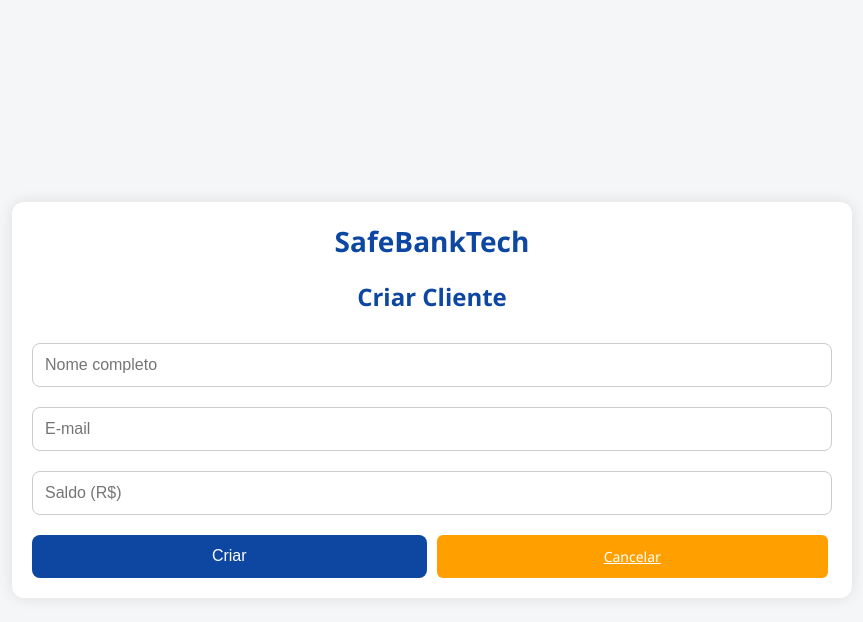
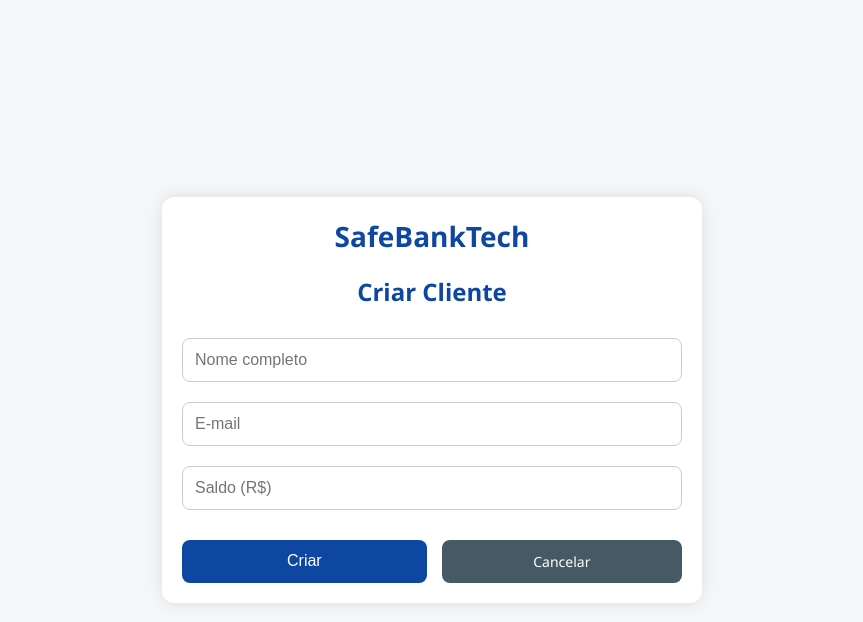
Before and after one commit to HighToxic/Trabalho, a Flask app: page /novo in a window 1280 px wide. Shown: the top 622 px of the page, without its empty margins (208-1071 px from the left). Run offline with Flask 3, Linux system fonts and the light colour scheme; a user stored in the database is signed in; some libraries are stand-ins or nearby versions.

Commit message:
Update form_cliente.html

```diff
--- a/fintech-painel/templates/form_cliente.html
+++ b/fintech-painel/templates/form_cliente.html
@@ -5,26 +5,39 @@
     <title>{{ acao }} Cliente - SafeBankTech</title>
     <link rel="stylesheet" href="{{ url_for('static', filename='style.css') }}">
     <meta name="viewport" content="width=device-width, initial-scale=1.0">
-
 </head>
 <body>
     <div class="centralizado-vertical">
-        <div class="container">
+        <div class="container" style="max-width: 500px;">
             <div class="brand">SafeBankTech</div>
             <h2>{{ acao }} Cliente</h2>
+
             <form method="post">
                 <div class="input-group">
-                    <input type="text" name="nome" placeholder="Nome completo" required value="{{ cliente[1] if cliente else '' }}">
+                    <!-- ATUALIZADO: Usando cliente['nome'] -->
+                    <input type="text" name="nome" placeholder="Nome completo" required
+                           value="{{ cliente['nome'] if cliente else '' }}">
                 </div>
                 <div class="input-group">
-                    <input type="email" name="email" placeholder="E-mail" required value="{{ cliente[2] if cliente else '' }}">
+                    <!-- ATUALIZADO: Usando cliente['email'] -->
+                    <input type="email" name="email" placeholder="E-mail" required
+                           value="{{ cliente['email'] if cliente else '' }}">
                 </div>
                 <div class="input-group">
-                    <input type="number" step="0.01" name="saldo" placeholder="Saldo (R$)" required value="{{ cliente[3] if cliente else '' }}">
+                    <!-- ATUALIZADO: Usando cliente['saldo'] -->
+                    <input type="number" step="0.01" name="saldo" placeholder="Saldo (R$)" required
+                           value="{{ cliente['saldo'] if cliente else '' }}">
                 </div>
-                <div style="display: flex; justify-content: space-between; margin-top: 20px;">
-                    <input type="submit" value="{{ acao }}" class="btn-primary full-width" style="margin-right: 10px;">
-                    <a href="{{ url_for('dashboard', pagina=request.args.get('pagina', 1)) }}" class="btn-warning full-width" style="text-align: center; padding: 12px;">Cancelar</a>
+
+                <div style="display: flex; justify-content: space-between; margin-top: 30px; gap: 15px;">
+                    <input type="submit" value="{{ acao }}" class="btn-primary full-width">
+
+                    <!-- Botão Cancelar atualizado para usar btn-secondary (mais padrão) -->
+                    <a href="{{ url_for('dashboard', pagina=request.args.get('pagina', 1)) }}"
+                       class="btn-secondary full-width"
+                       style="text-align: center; padding: 12px; text-decoration: none; display: inline-block;">
+                       Cancelar
+                    </a>
                 </div>
             </form>
         </div>
```
